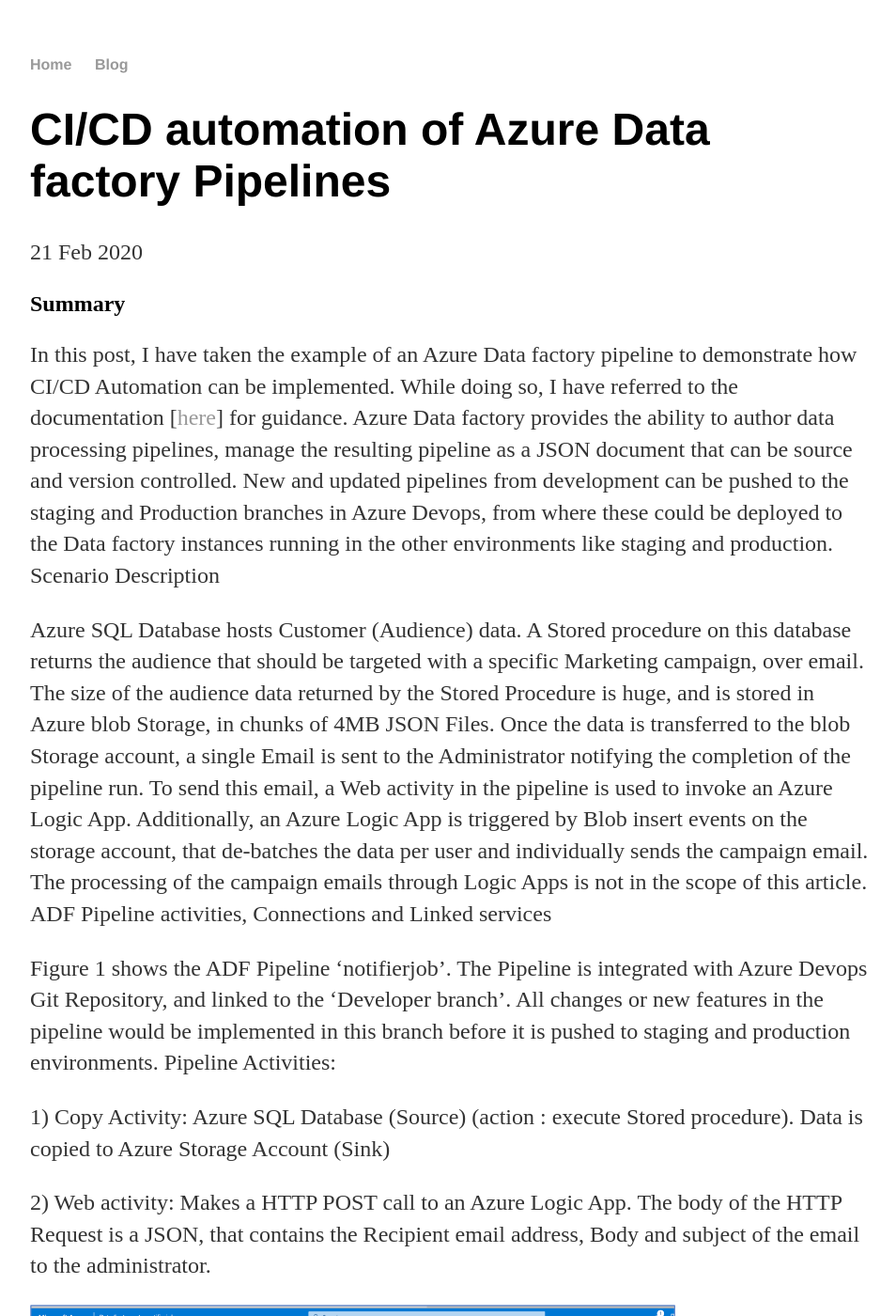
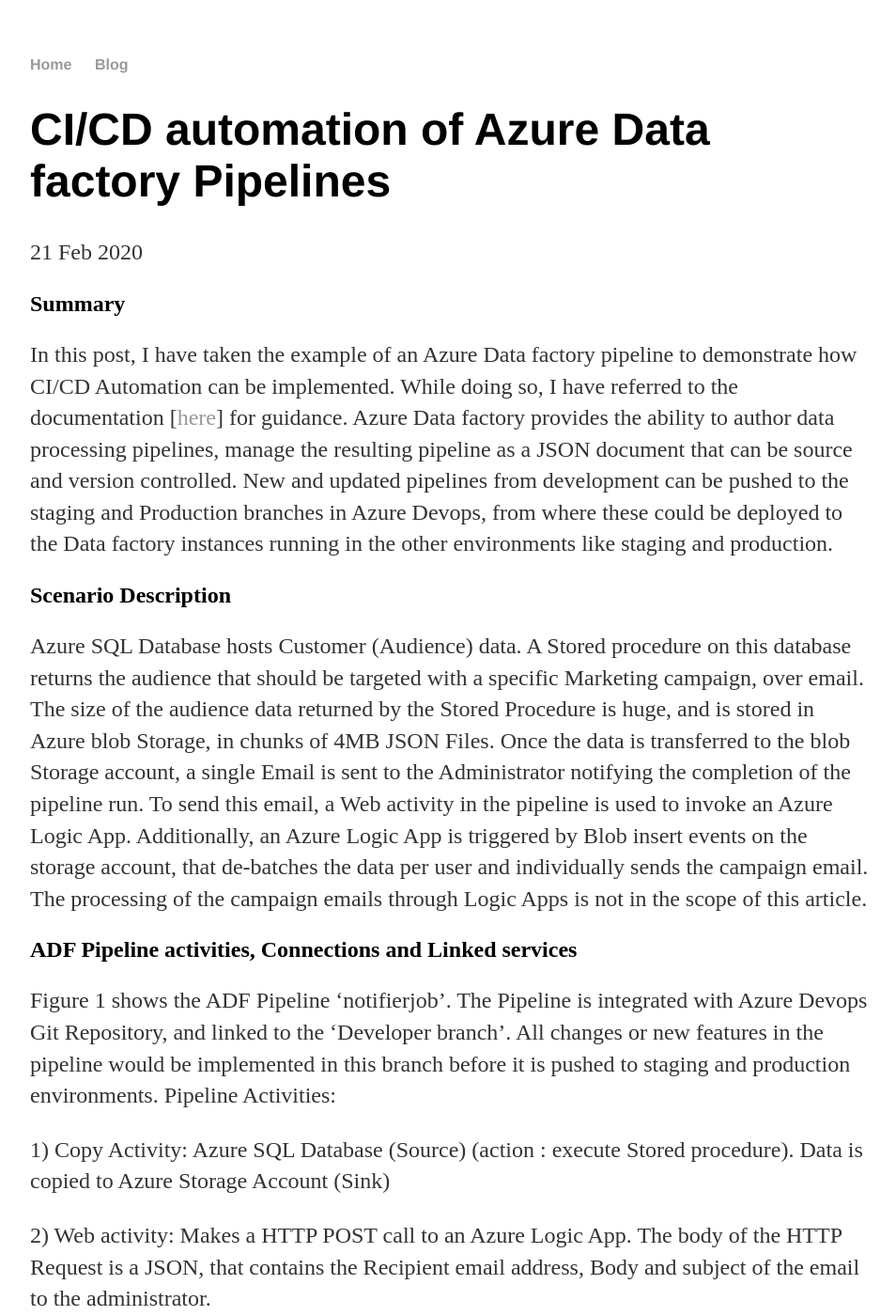
Before and after one commit to ssrikantan/ssrikantan.github.io, a Jekyll site: the page built from _posts/2020-02-21-ci-cd-azure-data-factory.md, in a window 1280 px wide and 1400 px high. Shown: the whole window at 94% size, without its empty margins (160-1114 px from the left). Built offline with Jekyll 4.4.1, drawn with Linux system fonts in a browser that asks for light colours; some of the changed text lies outside the part shown.

```diff
--- a/_posts/2020-02-21-ci-cd-azure-data-factory.md
+++ b/_posts/2020-02-21-ci-cd-azure-data-factory.md
@@ -6,18 +6,22 @@ date: 2020-02-21
 ## Summary
 In this post, I have taken the example of an Azure Data factory pipeline to demonstrate how CI/CD Automation can be implemented. While doing so, I have referred to the documentation [[here](https://docs.microsoft.com/en-us/azure/data-factory/continuous-integration-deployment)] for guidance.
 Azure Data factory provides the ability to author data processing pipelines, manage the resulting pipeline as a JSON document that can be source and version controlled. New and updated pipelines from development can be pushed to the staging and Production branches in Azure Devops, from where these could be deployed to the Data factory instances running in the other environments like staging and production.
-Scenario Description
+
+## Scenario Description
 
 Azure SQL Database hosts Customer (Audience) data. A Stored procedure on this database returns the audience that should be targeted with a specific Marketing campaign, over email. The size of the audience data returned by the Stored Procedure is huge, and is stored in Azure blob Storage, in chunks of 4MB JSON Files. Once the data is transferred to the blob Storage account, a single Email is sent to the Administrator notifying the completion of the pipeline run. To send this email, a Web activity in the pipeline is used to invoke an Azure Logic App.
 Additionally, an Azure Logic App is triggered by Blob insert events on the storage account, that de-batches the data per user and individually sends the campaign email. The processing of the campaign emails through Logic Apps is not in the scope of this article.
-ADF Pipeline activities, Connections and Linked services
+
+## ADF Pipeline activities, Connections and Linked services
 
 Figure 1 shows the ADF Pipeline ‘notifierjob’. The Pipeline is integrated with Azure Devops Git Repository, and linked to the ‘Developer branch’. All changes or new features in the pipeline would be implemented in this branch before it is pushed to staging and production environments.
 Pipeline Activities:
 
-1) Copy Activity: Azure SQL Database (Source) (action : execute Stored procedure). Data is copied to Azure Storage Account (Sink)
+1) Copy Activity:
+ Azure SQL Database (Source) (action : execute Stored procedure). Data is copied to Azure Storage Account (Sink)
 
-2) Web activity: Makes a HTTP POST call to an Azure Logic App. The body of the HTTP Request is a JSON, that contains the Recipient email address, Body and subject of the email to the administrator.
+2) Web activity:
+Makes a HTTP POST call to an Azure Logic App. The body of the HTTP Request is a JSON, that contains the Recipient email address, Body and subject of the email to the administrator.
 
 <img src="../../../images/ADFPipeline.png" alt="Pipeline" height="500px"/>
 
@@ -86,6 +91,6 @@ Variables, as shown in Figure 5, are defined to pass the Key vault URL, the Logi
 
 <img src="../../../images/ReleasePipeline.png" alt="Pipeline" height="500px"/>
 
-Figure 5: CD Pipeline definition with variables
+Figure 5: **CD Pipeline definition with variables**
 
 Prior to running the CD Pipeline, the resources for the staging environment, like ADF Instance, Azure Key Vault, etc were already created. The Managed Identity of the ADF Instance was provided access to the Key vault. Alternatively, as the first step in the CD Pipeline, a PowerShell or Bash script can be executed that first checks the existence of these resources and their requisite permissions, creates/defines them if they do not.
```
Also changed, not shown: other parts of _posts/2020-02-21-ci-cd-azure-data-factory.md (+5 -4 lines).
